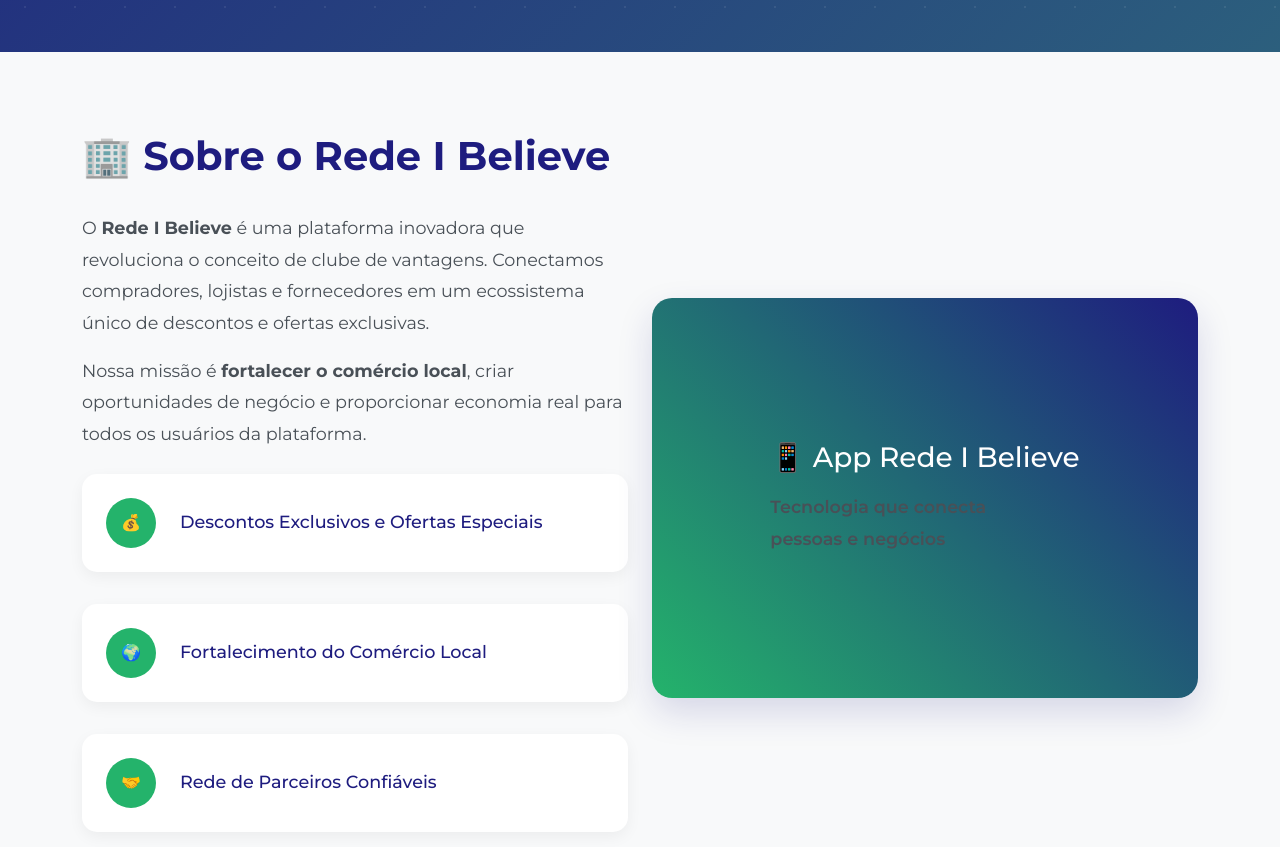
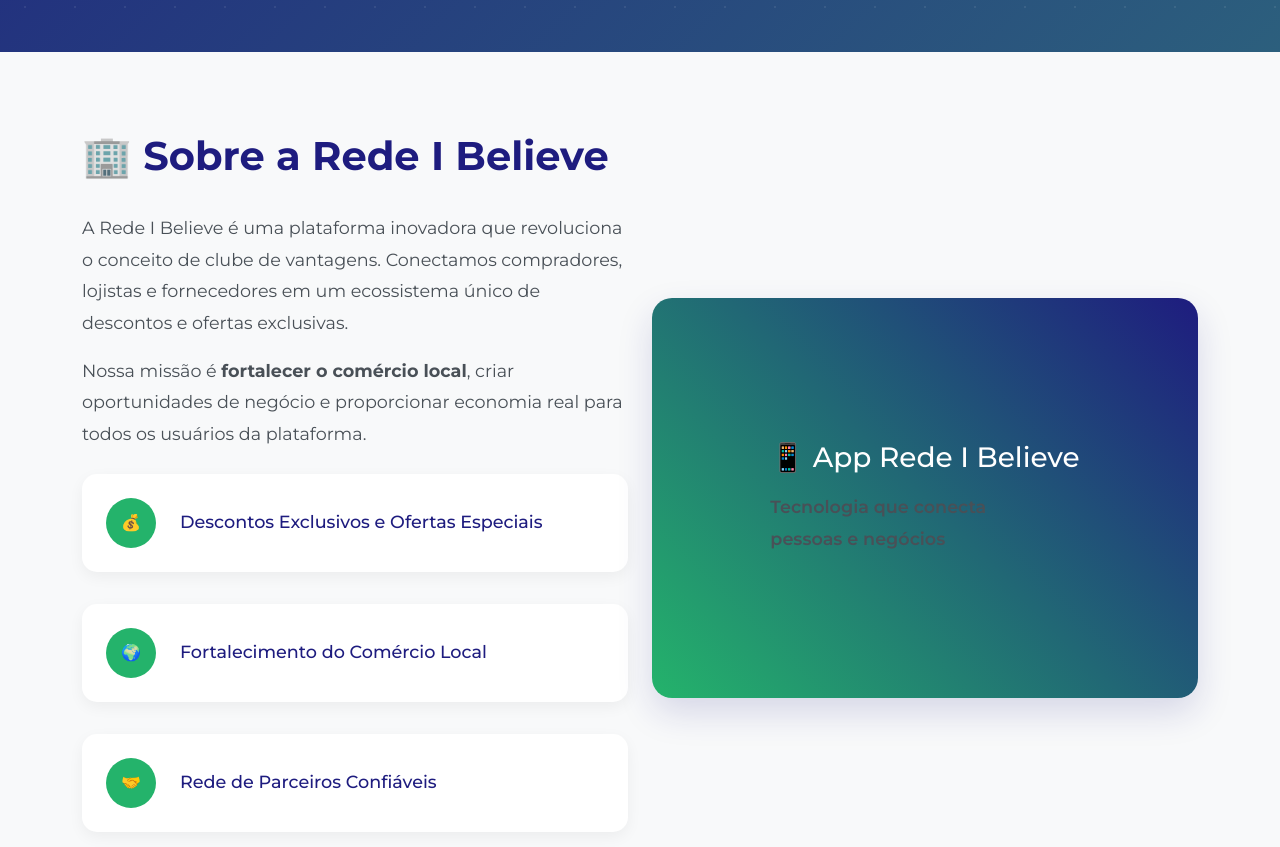
Before and after one commit to darthcode66/redeibelieveweb, a React (Create React App) app: page / in a window 1280 px wide. Shown: the part 860-1707 px from the top of the page. Built offline with nearby package versions, Linux system fonts and the light colour scheme.

Commit message:
fix: corrigir artigo 'o' para 'a' na seção Sobre e proteger espaços contra remoção na tradução automática

```diff
--- a/src/Home.js
+++ b/src/Home.js
@@ -92,9 +92,9 @@
         <div className="container">
           <div className="row align-items-center">
             <div className="col-md-6">
-              <h2>🏢 Sobre o <span className="notranslate">Rede I Believe</span></h2>
+              <h2>🏢 Sobre <span className="notranslate">a Rede I Believe</span></h2>
               <p>
-                O <strong className="notranslate">Rede I Believe</strong> é uma plataforma inovadora que revoluciona o conceito de clube de vantagens.
+                <span className="notranslate">A Rede I Believe</span> é uma plataforma inovadora que revoluciona o conceito de clube de vantagens.
                 Conectamos compradores, lojistas e fornecedores em um ecossistema único de descontos e ofertas exclusivas.
               </p>
               <p>
```
